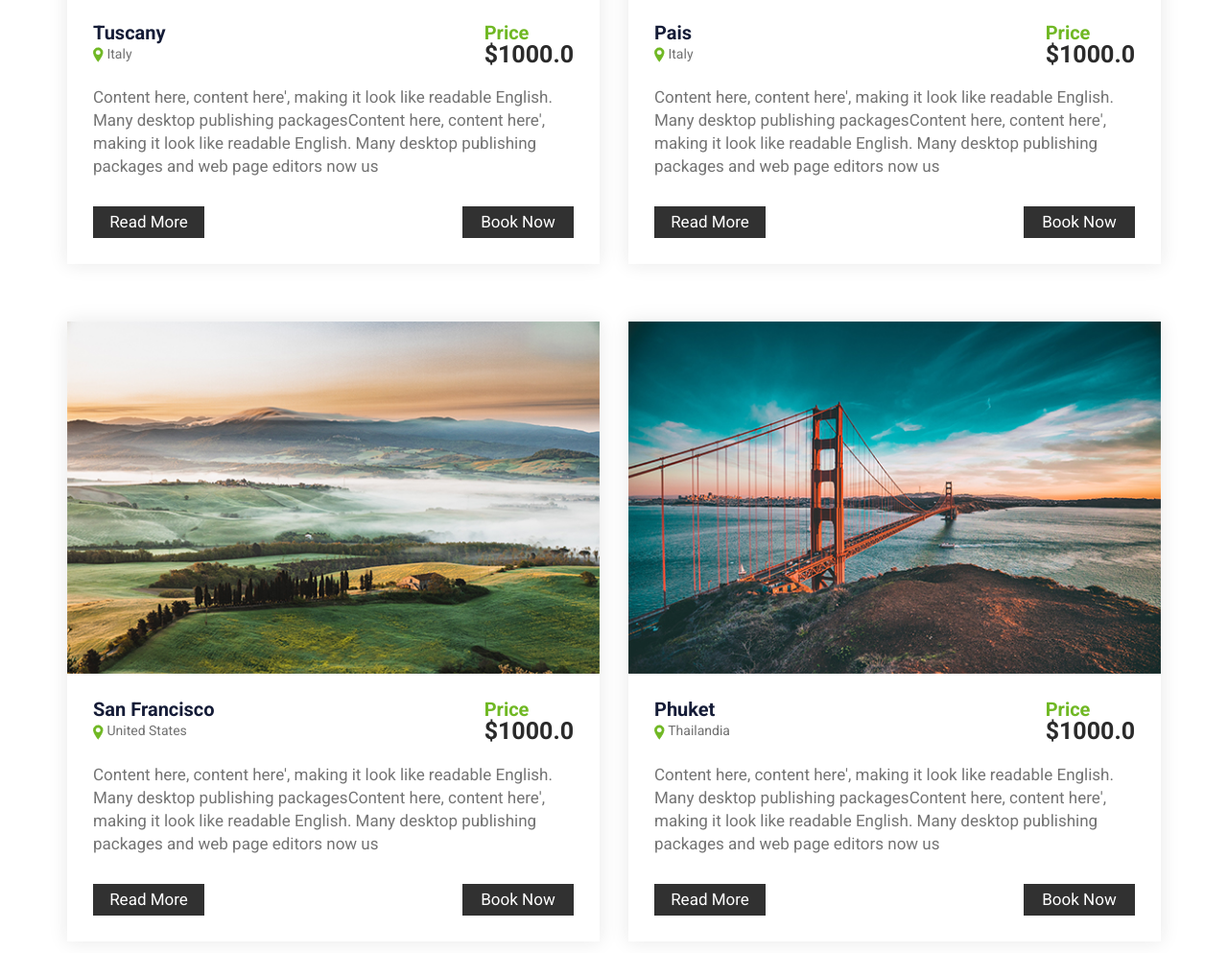
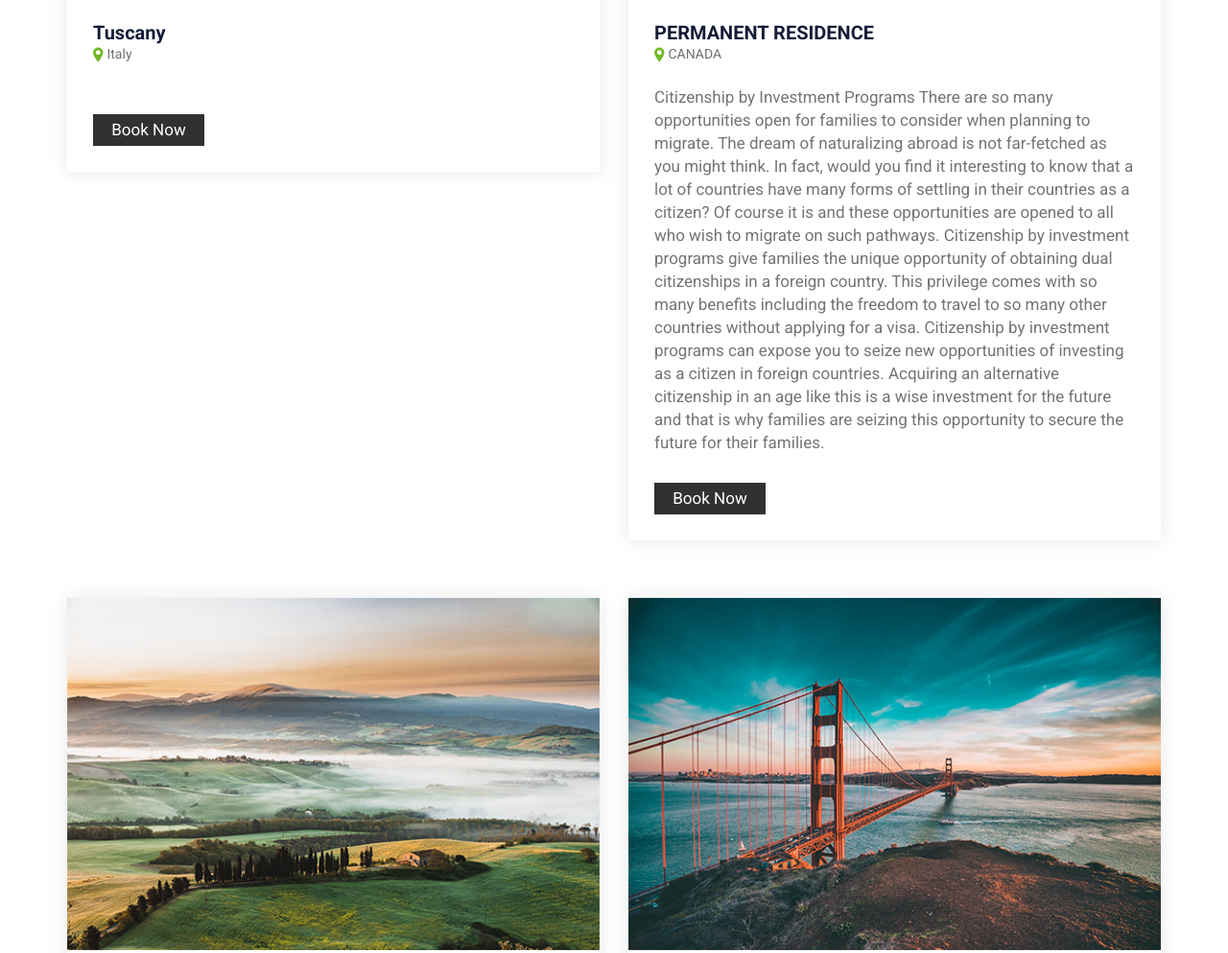
Before and after one commit to olamilekan13/damson, a plain HTML site: page pakages.html in a window 1280 px wide. Shown: the part 671-1664 px from the top of the page at 96% size. Drawn offline with nearby package versions, Linux system fonts and the light colour scheme.

Commit message:
done with homepage and about us AND CONTACT US

```diff
--- a/pakages.html
+++ b/pakages.html
@@ -85,7 +85,7 @@
                                  <a class="nav-link" href="about.html">About</a>
                               </li>
                               <li class="nav-item active">
-                                 <a class="nav-link" href="pakages.html">Pakages </a>
+                                 <a class="nav-link" href="pakages.html">Packages </a>
                               </li>
                               <li class="nav-item">
                                  <a class="nav-link" href="client.html">client </a>
@@ -131,15 +131,15 @@
                               <h3>Tuscany</h3>
                               <span><img src="images/loca.png" alt="#"/> Italy</span>
                            </div>
-                           <div class="italy_right">
+                           <!-- <div class="italy_right">
                               <h3>Price</h3>
                               <span>$1000.0</span>
-                           </div>
+                           </div> -->
                         </div>
-                        <p>Content here, content here', making it look like readable English. Many desktop publishing packagesContent here, content here', making it look like readable English. Many desktop publishing packages and web page editors now us</p>
+                        <p> </p>
                         <div class="tusc">
-                           <a class="read_more" href="Javascript:void(0)">Read More</a>
-                           <a class="read_more" href="Javascript:void(0)">Book Now</a>
+                           <!-- <a class="read_more" href="Javascript:void(0)">Read More</a> -->
+                           <a class="read_more" href="contact.html">Book Now</a>
                         </div>
                      </div>
                   </div>
@@ -150,18 +150,23 @@
                      <div class="tuscany">
                         <div class="tusc text_align_left">
                            <div class="italy">
-                              <h3>Pais</h3>
-                              <span><img src="images/loca.png" alt="#"/> Italy</span>
+                              <h3>PERMANENT RESIDENCE</h3>
+                              <span><img src="images/loca.png" alt="#"/> CANADA</span>
                            </div>
-                           <div class="italy_right">
+                           <!-- <div class="italy_right">
                               <h3>Price</h3>
                               <span>$1000.0</span>
-                           </div>
+                           </div> -->
                         </div>
-                        <p>Content here, content here', making it look like readable English. Many desktop publishing packagesContent here, content here', making it look like readable English. Many desktop publishing packages and web page editors now us</p>
+                        <p> Citizenship by Investment Programs
+                           There are so many opportunities open for families to consider when planning to migrate. The dream of naturalizing abroad is not far-fetched as you might think. In fact, would you find it interesting to know that a lot of countries have many forms of settling in their countries as a citizen? Of course it is and these opportunities are opened to all who wish to migrate on such pathways.
+
+                           Citizenship by investment programs give families the unique opportunity of obtaining dual citizenships in a foreign country. This privilege comes with so many benefits including the freedom to travel to so many other countries without applying for a visa.
+
+                           Citizenship by investment programs can expose you to seize new opportunities of investing as a citizen in foreign countries. Acquiring an alternative citizenship in an age like this is a wise investment for the future and that is why families are seizing this opportunity to secure the future for their families.</p>
                         <div class="tusc">
-                           <a class="read_more" href="Javascript:void(0)">Read More</a>
-                           <a class="read_more" href="Javascript:void(0)">Book Now</a>
+                           <!-- <a class="read_more" href="contact.html">Read More</a> -->
+                           <a class="read_more" href="contact.html">Book Now</a>
                         </div>
                      </div>
                   </div>
@@ -172,19 +177,21 @@
                      <div class="tuscany">
                         <div class="tusc text_align_left">
                            <div class="italy">
-                              <h3>San Francisco</h3>
+                              <h3>TOURISM VISA</h3>
                               <span><img src="images/loca.png" alt="#"/> United States
                               </span>
                            </div>
-                           <div class="italy_right">
+                           <!-- <div class="italy_right">
                               <h3>Price</h3>
                               <span>$1000.0</span>
-                           </div>
+                           </div> -->
                         </div>
-                        <p>Content here, content here', making it look like readable English. Many desktop publishing packagesContent here, content here', making it look like readable English. Many desktop publishing packages and web page editors now us</p>
+                        <p> The United Nations World Tourism Organization (UNWTO) estimates that the number of international tourists has increased from 25 million tourist arrivals in 1950 to 1.4 billion arrivals per year to date. On the other hand, the Global Medical Tourism Association reports that about 14 million people travel to other countries in search of medical care annually. Both statistics agree with what we know: the most frequent travelers in the world are tourists.
+
+                           Tourism is an essential part of traveling, it makes traveling memorable, exposes you to meet people from different places, learn history, learn a new culture and most importantly brings you closer to nature. Visas for Tourism & Medical treatment have always been in high demand.</p>
                         <div class="tusc">
-                           <a class="read_more" href="Javascript:void(0)">Read More</a>
-                           <a class="read_more" href="Javascript:void(0)">Book Now</a>
+                           <!-- <a class="read_more" href="contact.html">Read More</a> -->
+                           <a class="read_more" href="contact.html">Book Now</a>
                         </div>
                      </div>
                   </div>
@@ -195,24 +202,32 @@
                      <div class="tuscany">
                         <div class="tusc text_align_left">
                            <div class="italy">
-                              <h3>Phuket</h3>
-                              <span><img src="images/loca.png" alt="#"/> Thailandia</span>
+                              <h3>STUDENT VISA</h3>
+                              <span><img src="images/loca.png" alt="#"/> CANADA</span>
                            </div>
-                           <div class="italy_right">
+                           <!-- <div class="italy_right">
                               <h3>Price</h3>
                               <span>$1000.0</span>
-                           </div>
+                           </div> -->
                         </div>
-                        <p>Content here, content here', making it look like readable English. Many desktop publishing packagesContent here, content here', making it look like readable English. Many desktop publishing packages and web page editors now us</p>
+                        <p> You must go through the admission process of any international university before you can be offered an admission to enroll for your academics.
+
+                           The admission process you will go through is usually specific to the school you are applying to; and to standard of education obtainable in the country you wish to study in. This means that in some countries, universities/institutions may waive certain requirements, while others would not.
+
+                           There are general requirements all students must meet in order to gain admissions into their preferred universities abroad. These requirements include:
+
+                           A valid and official travel document (this can be a valid means of identification that can allow you to travel abroad for example your international passport).
+                           Academic documents (if you are enrolling for an undergraduate program, you will need to present your secondary school documents. But if you are enrolling for a master program, then you will need to submit your first degree/diploma certificate and transcript). All academic documents must be certified.
+                           A letter of motivation (this essay work may be waived off by universities/institution in some countries. But if you are planning to study in major countries like Canada, Australia, United Kingdom, Ireland, Germany, New Zealand, etc. you will be required to submit this document). This document is also known as a Statement of Purpose or Personal Statement.</p>
                         <div class="tusc">
-                           <a class="read_more" href="Javascript:void(0)">Read More</a>
-                           <a class="read_more" href="Javascript:void(0)">Book Now</a>
+                           <!-- <a class="read_more" href="contact.html">Read More</a> -->
+                           <a class="read_more" href="contact.html">Book Now</a>
                         </div>
                      </div>
                   </div>
                </div>
                <div class="col-md-12">
-                  <a class="read_more" href="Javascript:void(0)">See More</a>
+                  <a class="read_more" href="contact.html">See More</a>
                </div>
             </div>
          </div>
@@ -220,7 +235,7 @@
       <!-- end packages -->
       <!--  footer -->
       <footer>
-         <div class="footer">
+           <div class="footer">
             <div class="container">
                <div class="row">
                   <div class="col-md-12 ">
@@ -251,13 +266,15 @@
                   </div>
                   <div class="col-md-4 ">
                      <ul class="conta">
-                        <li><i class="fa fa-map-marker" aria-hidden="true"></i>Locations
+                        <li><i class="fa fa-map-marker" aria-hidden="true"></i> Locations: 2nd Floor, C11,
+                           <br> Ploy Sonic Mall,  <br>1B Point Road By Liverpool,
+                            Opp.Area B , Apapa, Lagos
                         </li>
-                        <li><i class="fa fa-phone" aria-hidden="true"></i>+01 1234567890</li>
-                        <li> <i class="fa fa-envelope" aria-hidden="true"></i><a href="Javascript:void(0)"> demo@gmail.com</a></li>
+                        <li><i class="fa fa-phone" aria-hidden="true"></i> Call : +2349058237699 </li>
+                        <li> <i class="fa fa-envelope" aria-hidden="true"></i><a href="Javascript:void(0)"> damsonworldconcepttravels@gmail.com</a></li>
                      </ul>
                   </div>
-                  <div class="col-md-3">
+                  <!-- <div class="col-md-3">
                      <div class="follow text_align_left">
                         <h3>Follow Us</h3>
                         <ul class="social_icon ">
@@ -267,7 +284,7 @@
                            <li><a href="Javascript:void(0)"><i class="fa fa-instagram" aria-hidden="true"></i></a></li>
                         </ul>
                      </div>
-                  </div>
+                  </div> -->
                   <div class="col-md-12">
                      <div class="follow letter text_align_left">
                         <h3>Newsletter</h3>
@@ -283,12 +300,13 @@
                <div class="container">
                   <div class="row">
                      <div class="col-md-12">
-                        <p>© 2020 All Rights Reserved. Design by <a href="https://html.design/"> Free html Templates</a></p>
+                        <p>© 2022 All Rights Reserved.</p>
                      </div>
                   </div>
                </div>
             </div>
          </div>
+      </footer>
       </footer>
       <!-- end footer -->
       <!-- Javascript files-->
```
Also changed, not shown: about.html (+8 -8 lines), contact.html (+1 -1 lines), index.html (+9 -4 lines).
